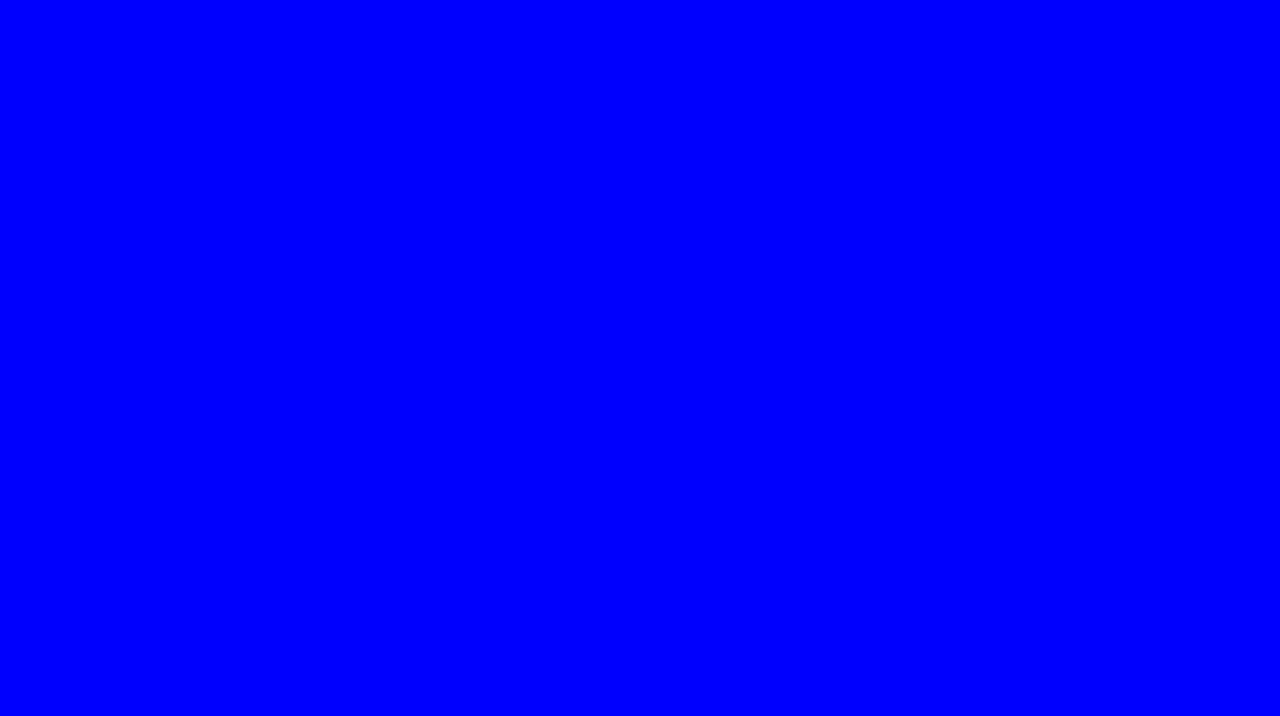
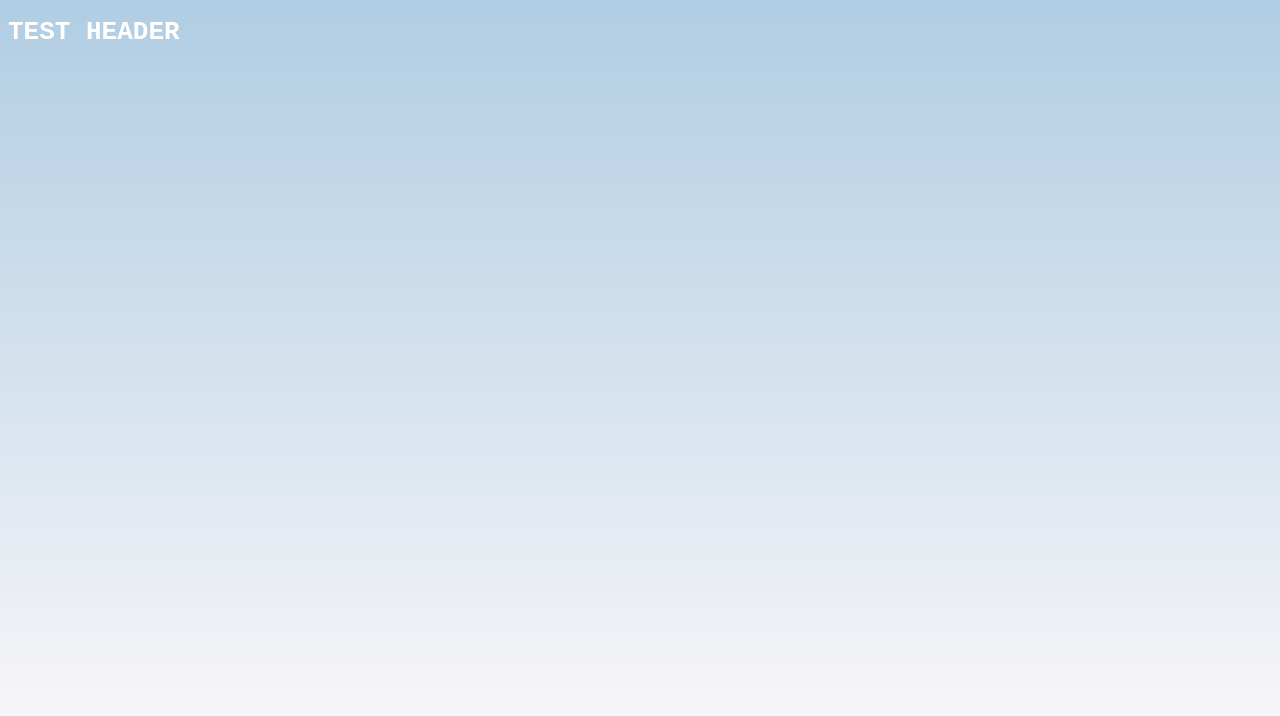
Before and after one commit to RobyCajulis/chistir, a plain HTML site: page index.html in a window 1280 px wide. Drawn offline with Linux system fonts and the light colour scheme.

Commit message:
header test

```diff
--- a/index.html
+++ b/index.html
@@ -8,6 +8,6 @@
     <title>Document</title>
 </head>
 <body>
-
+    <h1>TEST HEADER</h1>
 </body>
 </html>
--- a/styles.css
+++ b/styles.css
@@ -1,3 +1,13 @@
 body{
-    background-color:blue;
+    background-image: linear-gradient(rgb(176, 205, 227), #FFFAFA  );
+    background-repeat: no-repeat;
+    background-size: cover;
+    background-attachment: fixed;
 }
+
+h1{
+    font-family: monospace;
+    color: white;
+    border: 1px;
+
+}
```
